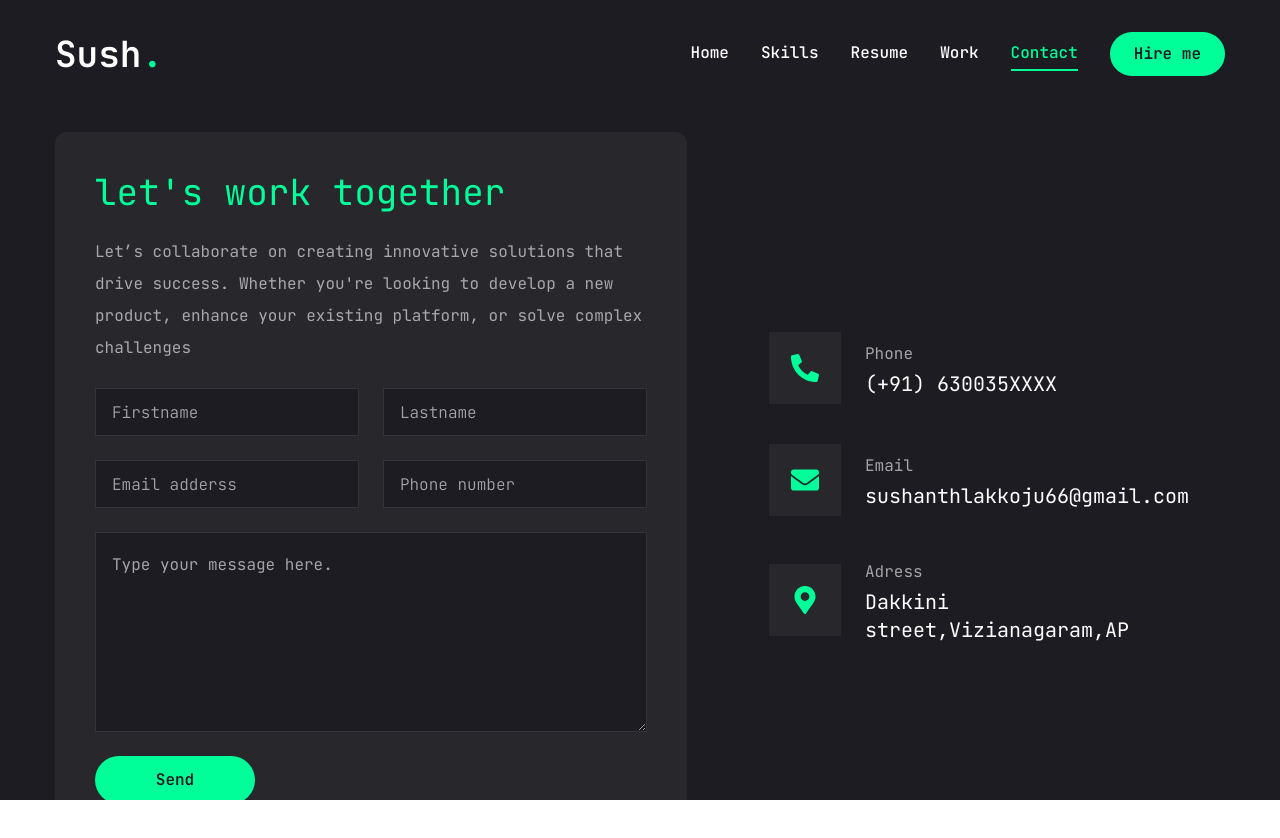
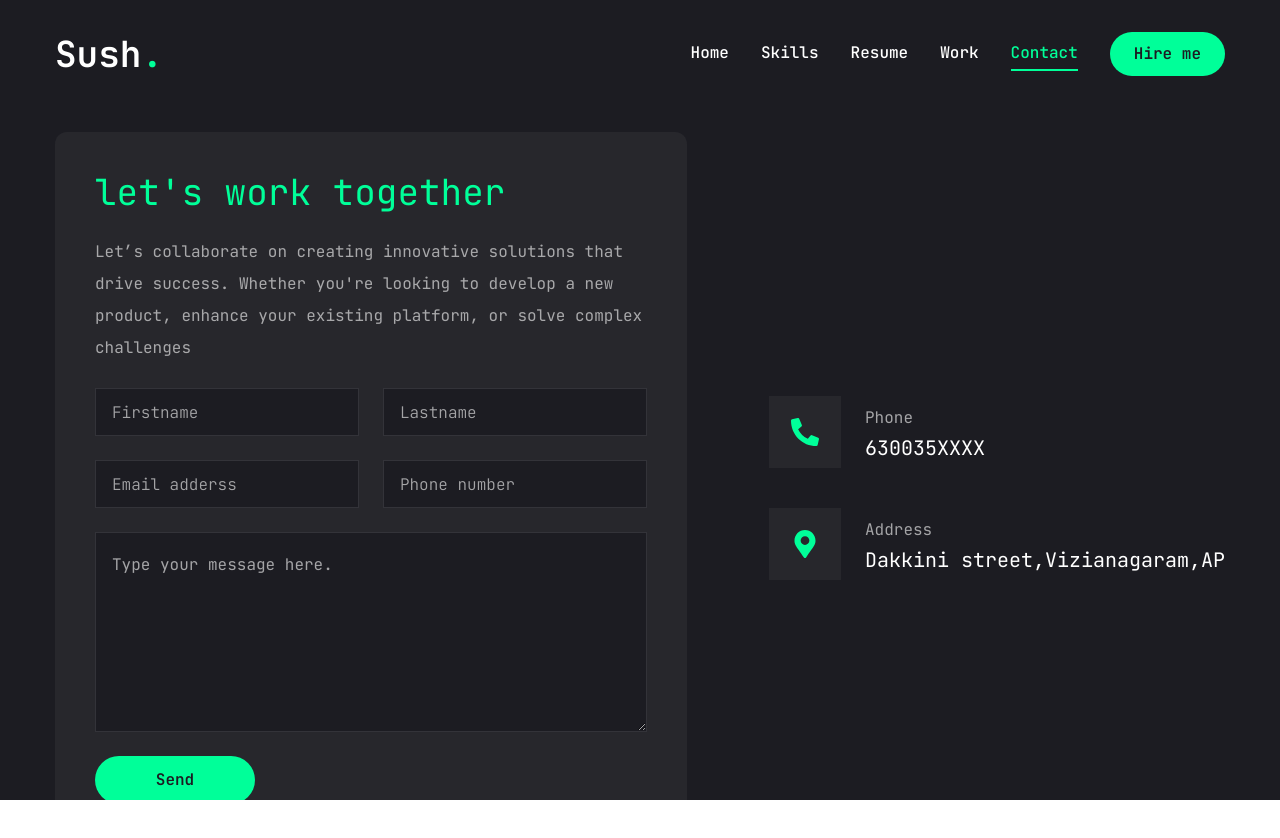
Before and after one commit to sushanth645/portfolio, a Next.js app: page /contact in a window 1280 px wide. Shown: the top 838 px of the page. Built offline with nearby package versions, Linux system fonts and the light colour scheme.

Commit message:
third commit

```diff
--- a/app/contact/page.jsx
+++ b/app/contact/page.jsx
@@ -21,16 +21,11 @@ const info = [
  {
     icon: <FaPhoneAlt />,
     title: "Phone",
-    description: "(+91) 630035XXXX",
- },
- {
- icon:<FaEnvelope />,
-title: "Email",
-description:"sushanthlakkoju66@gmail.com",
+    description: "630035XXXX",
  },
  {
     icon: <FaMapMarkerAlt />,
-    title: "Adress",
+    title: "Address",
     description: "Dakkini street,Vizianagaram,AP",
  },
 ];
@@ -81,7 +76,7 @@ const Contact = ()=>{
                             </div>
                             <div className="flex-1">
                                 <p className="text-white/60">{item.title}</p>
-                                <h3 className="text-xl max-w-[54%]">{item.description}</h3>
+                                <h3 className="text-xl">{item.description}</h3>
                             </div>
                         </li>
                     })}
--- a/app/layout.jsx
+++ b/app/layout.jsx
@@ -1,7 +1,7 @@
 import { JetBrains_Mono} from "next/font/google";
 import "./globals.css";
 import Header from "@/components/header";
-import PageTransition from "@/components/PageTransition";
+import PageTransition from "@/components/pageTransition";
 import StairTransition from "@/components/StairTransition";
 
 const jetbrainsMono = JetBrains_Mono({
@@ -12,7 +12,7 @@ const jetbrainsMono = JetBrains_Mono({
 
 
 export const metadata = {
-  title: "Create Next App",
+  title: "Sushanth's portfolio",
   description: "Generated by create next app",
 };
 
--- a/app/work/page.jsx
+++ b/app/work/page.jsx
@@ -16,10 +16,7 @@ const projects = [
     description:
       "Pixels is a dynamic social media platform enabling user authentication, profile management, and content sharing. Built with modern web technologies, it highlights my full-stack development skills and focus on creating user-friendly, scalable solutions",
     stack: [
-      { name: "Mongodb" },
-      { name: "Express.js" },
-      { name: "React.js" },
-      { name: "Node.js" },
+      { name: "MERN" },
     ],
     image: "/assets/work/mern.png",
     live: "",
@@ -65,7 +62,7 @@ const Work = () => {
               <p className="text-white/60">{projects[0].description}</p>
 
               {/* Stack */}
-              <ul className="flex md:gap-4">
+              <ul className="flex gap-4">
                 {projects[0].stack.map((item, index) => {
                   return (
                     <li key={index} className="text-xl text-accent">
@@ -145,7 +142,7 @@ const Work = () => {
               <p className="text-white/60">{projects[1].description}</p>
 
               {/* Stack */}
-              <ul className="flex md:gap-4">
+              <ul className="flex gap-4">
                 {projects[1].stack.map((item, index) => {
                   return (
                     <li key={index} className="text-xl text-accent">
```
